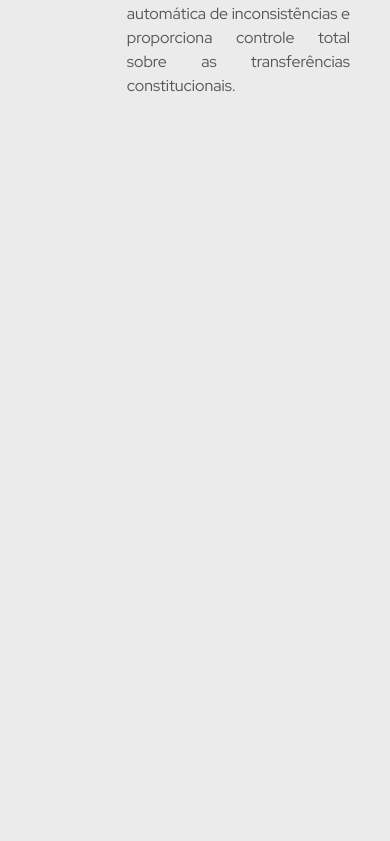
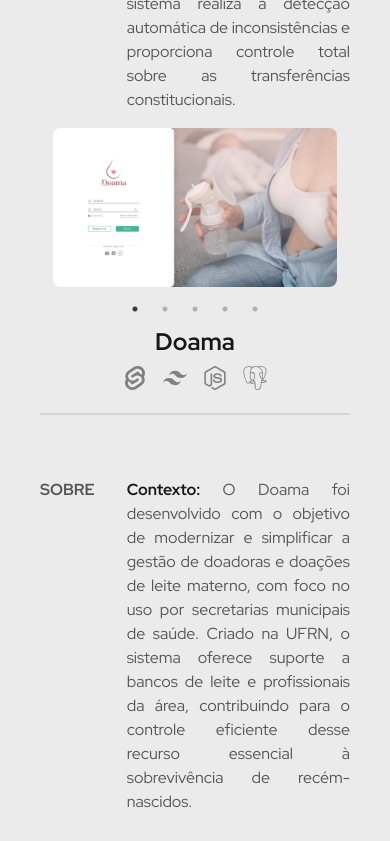
Before and after one commit to vmedei/portfolio, a Next.js app: page / in a window 390 px wide. Shown: the part 2180-3021 px from the top of the page. Built offline with nearby package versions, Linux system fonts and the light colour scheme.

Commit message:
Update Doama.tsx

```diff
--- a/src/components/Experiencias/Doama.tsx
+++ b/src/components/Experiencias/Doama.tsx
@@ -6,6 +6,7 @@
 import Image from "next/image";
 import { SiNodedotjs, SiPostgresql, SiSvelte, SiTailwindcss } from "react-icons/si";
 import { useState, useEffect } from "react";
+import { div } from "framer-motion/client";
 
 interface DoamaProps {
     leftDivOpacity: MotionValue<number>;
@@ -33,6 +34,7 @@
         initialSlide: 0,
         autoplay: false,
         pauseOnHover: true,
+        className: "",
         responsive: [
             {
                 breakpoint: 768,
@@ -60,8 +62,10 @@
                     opacity: leftDivOpacity,
                     x: leftDivX
                 }}
+                className="flex flex-col items-center"
             >
                 {isClient ? (
+                    <div className="w-[300px] sm:w-[500px] md:w-full">
                         <Slider {...sliderSettings}>
                             {doamaImages.map((imagem, index) => (
                                 <div key={index} className="px-2">
@@ -76,15 +80,16 @@
                                 </div>
                             ))}
                         </Slider>
+                    </div>
                 ) : (
                     <div className="flex justify-center items-center h-64 bg-base-200 rounded-lg">
                         <div className="loading loading-spinner loading-lg"></div>
                     </div>
                 )}
                 {/* Info do projeto DOAMA */}
-                <div className="mt-8">
-                    <div className="flex flex-col md:flex-row justify-between items-center gap-10">
-                        <h3 className="whitespace-nowrap text-2xl font-bold w-1/2">Doama</h3>
+                <div className="mt-8 w-full">
+                    <div className="flex flex-col md:flex-row justify-between items-center gap-2">
+                        <h3 className="whitespace-nowrap text-2xl font-bold">Doama</h3>
                         <div className="flex gap-4">
                             {iconesDoama.map((icone, index) => (
                                 <div key={index} title={icone.name} className="tooltip" data-tip={icone.name}>
```
Lines whose indentation alone changed are shown as unchanged.
